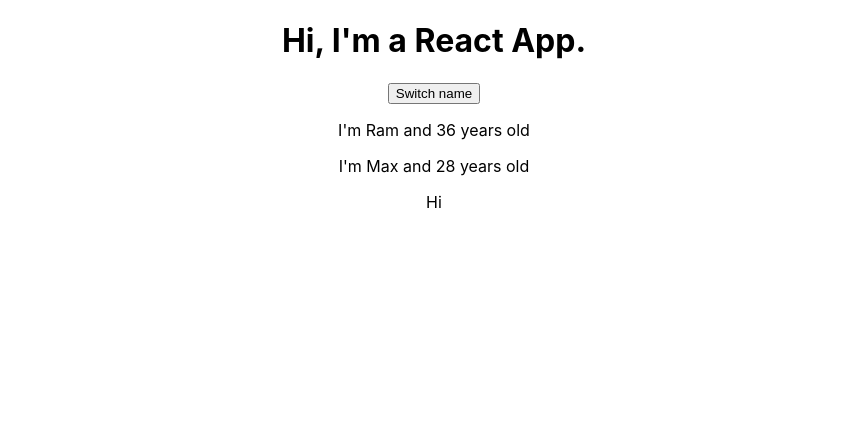
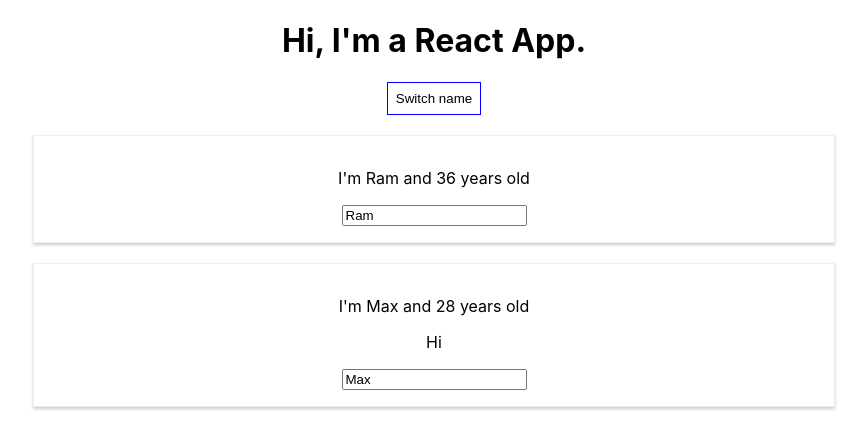
Before and after one commit to cpramshad/react-complete-guide, a React (Create React App) app: page / in a window 1280 px wide. Shown: the top 448 px of the page, without its empty margins (206-1073 px from the left). Built offline with nearby package versions, Linux system fonts and the light colour scheme.

Commit message:
[feature] - Added basic styling

```diff
--- a/src/App.js
+++ b/src/App.js
@@ -44,26 +44,43 @@
     ]
   }
 
-  swithNameHandler = () => {
+  swithNameHandler = (newName) => {
     console.log('Clicked');
     this.setState({
       persons: [
-        { name: 'Ramshad', age: 36 },
+        { name: newName, age: 36 },
         { name: 'Max', age: 38 }
       ]
     })
   }
 
+  nameChangedHandler = (event) => {
+    this.setState({
+      persons: [
+        { name: 'test', age: 36 },
+        { name: event.target.value, age: 38 }
+      ]
+    })
+  }
+
   render() {
+    const style = {
+      backgroundColor: 'white',
+      border: '1px solid blue',
+      padding: '8px',
+      cursor: 'pointer'
+    }
+
     return (
       <div className="App">
         <h1>Hi, I'm a React App.</h1>
-        <button onClick={this.swithNameHandler}>Switch name</button>
+        <button style={style} onClick={ () => this.swithNameHandler('Ramshad')}>Switch name</button>
         <Person name={this.state.persons[0].name} age={this.state.persons[0].age} />
         <Person
           name={this.state.persons[1].name}
           age={this.state.persons[1].age}
-          click={this.swithNameHandler}
+          click={this.swithNameHandler.bind(this, 'Maximilian')}
+          change = {this.nameChangedHandler}
         >Hi</Person>
       </div>
       // React.createElement('div', {className: 'App'}, React.createElement('h1', null, 'Hi'))
--- /dev/null
+++ b/src/Person/Person.css
@@ -0,0 +1,9 @@
+.person {
+    width: 60%;
+    margin: auto;
+    margin-top: 20px;
+    border: 1px solid #eee;
+    box-shadow: 0 2px 3px #ccc;
+    padding: 16px;
+    text-align: center;
+}
--- a/src/Person/Person.js
+++ b/src/Person/Person.js
@@ -1,10 +1,12 @@
 import React from 'react';
+import './Person.css';
 
 const person = (props) => {
     return (
-        <div>
+        <div className="person">
             <p onClick={props.click}>I'm {props.name} and {props.age} years old</p>
             <p>{props.children}</p>
+            <input type="text" onChange={props.change} value={props.name} ></input>
         </div>
     );
 };
```
